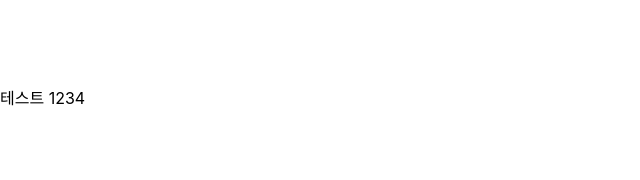
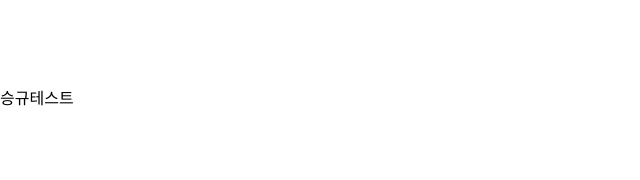
Before and after one commit to dltmdrbtjd/Instagram-Clone, a React (Create React App) app: page /board in a window 1280 px wide. Shown: the top 180 px of the page, without its empty margins (0-640 px from the left). Built offline with nearby package versions, Linux system fonts and the light colour scheme.

Commit message:
테스트

```diff
--- a/src/pages/Board.jsx
+++ b/src/pages/Board.jsx
@@ -3,7 +3,7 @@ import React from 'react';
 const Board = (props) => {
     return (
         <React.Fragment>
-            테스트 1234
+            승규테스트
         </React.Fragment>
     )
 }
```
